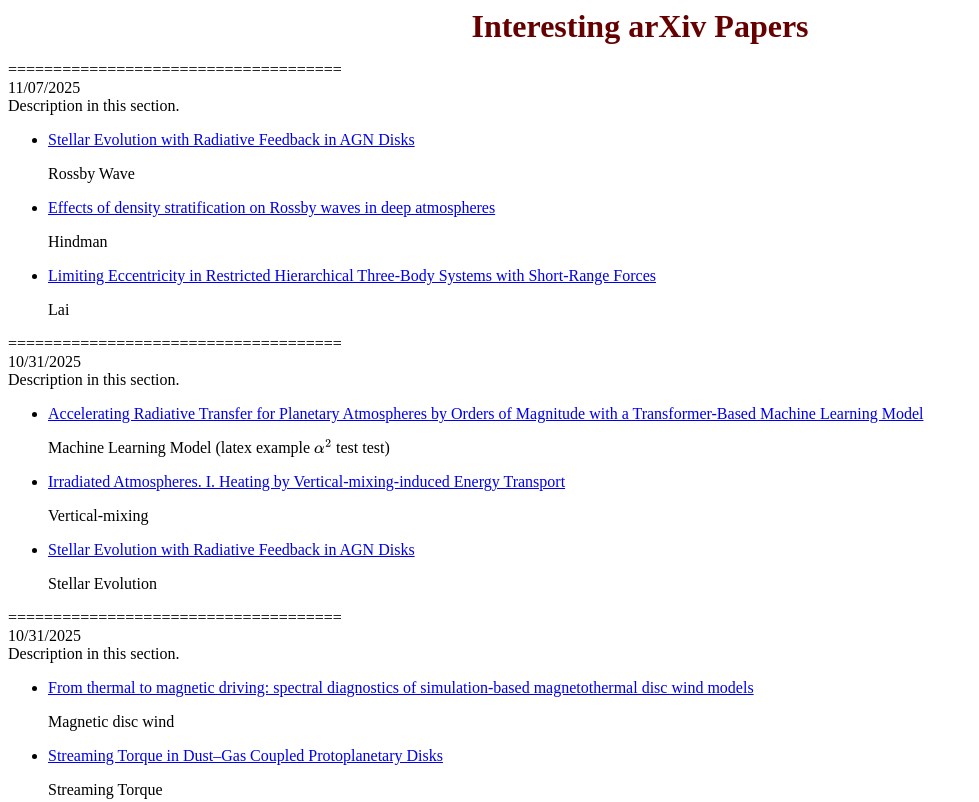
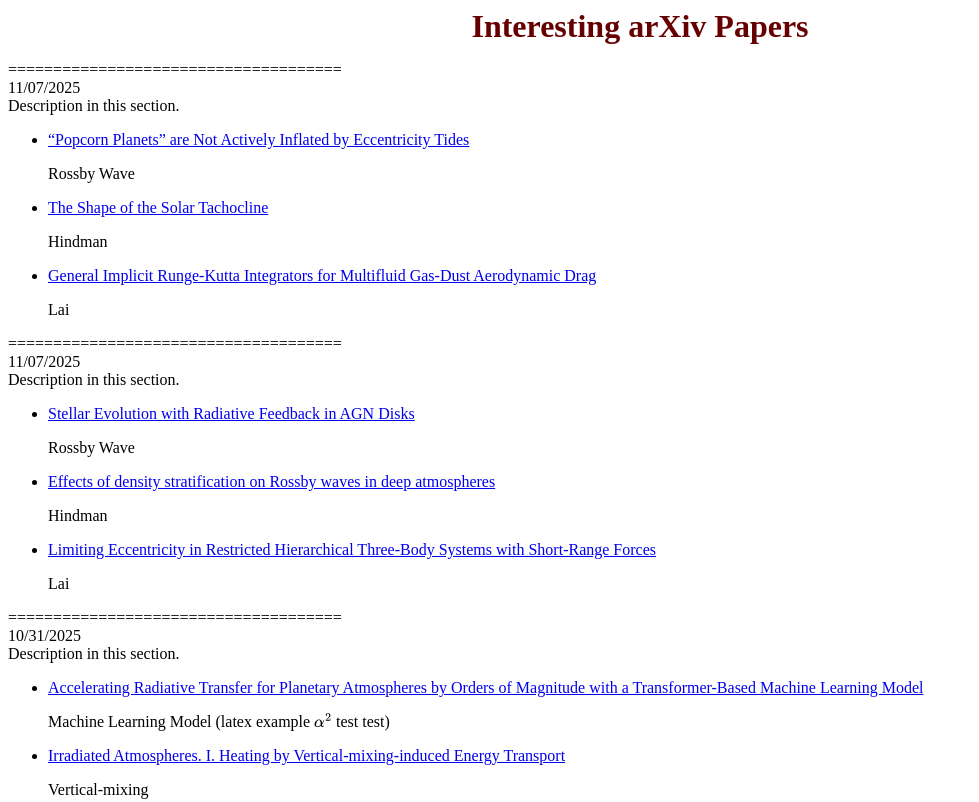
Before and after one commit to sysuplanet/sysuplanet.github.io, a plain HTML site: page index.html in a window 1280 px wide. Shown: the top 802 px of the page, without its empty margins (0-979 px from the left). Drawn offline with nearby package versions, Linux system fonts and the light colour scheme.

Commit message:
Update index.html

```diff
--- a/index.html
+++ b/index.html
@@ -13,6 +13,53 @@ Interesting arXiv Papers
 </b>
 </center>
 <!-- 主标题  -->
+
+ <!------------------------ 20251112论文 ------------------------>
+
+<!-- 添加主题描述 -->
+<p>
+=====================================<br>
+11/07/2025                           <br>
+Description in this section.
+<br>
+</p>
+<!-- 添加主题描述 -->
+
+
+<!-- 文章列表 -->
+<ul>
+
+<!-- 论文1 -->
+<li>
+<a href="https://arxiv.org/pdf/2511.07746"  target="_blank">
+“Popcorn Planets” are Not Actively Inflated by Eccentricity Tides
+</a>
+<p style="color: rgb(0, 0, 0);">Rossby Wave</p>
+<!-- 论文1 -->
+
+<!-- 论文2 -->
+<li>
+<a href="https://arxiv.org/pdf/2511.07534"  target="_blank">
+The Shape of the Solar Tachocline
+</a>
+<p style="color: rgb(0, 0, 0);">Hindman</p>
+<!-- 论文2 -->
+
+<!-- -->
+<li>
+<a href="https://arxiv.org/pdf/2511.07562"  target="_blank">
+General Implicit Runge-Kutta Integrators for Multifluid Gas-Dust Aerodynamic Drag
+</a>
+<p style="color: rgb(0, 0, 0);">Lai</p>
+<!-- -->
+
+
+
+</ul>
+<!-- 文章列表 -->
+<!------------------------ 20251112论文 ------------------------>
+
+
 
 <!------------------------ 20251107论文 ------------------------>
 
```
